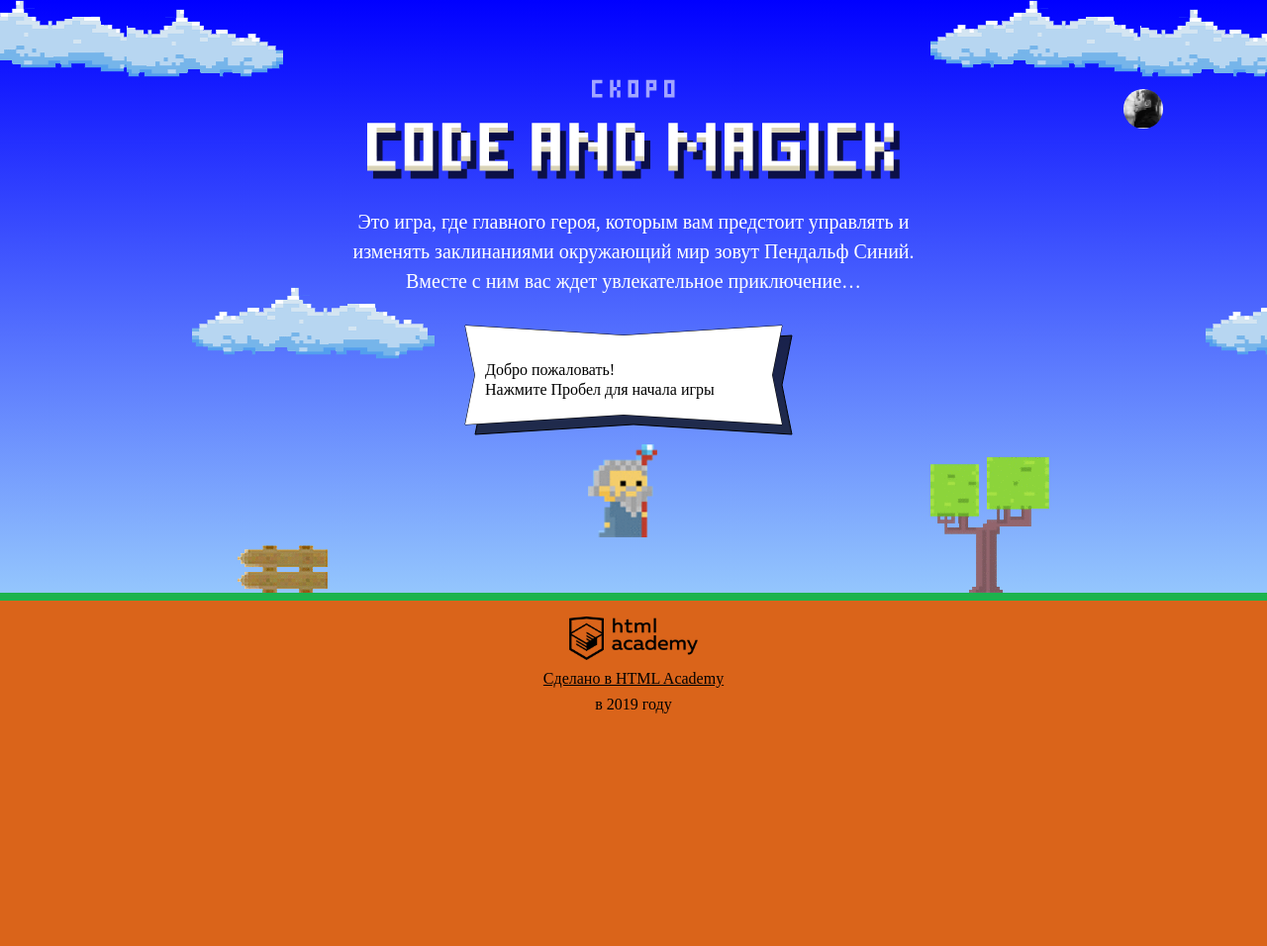
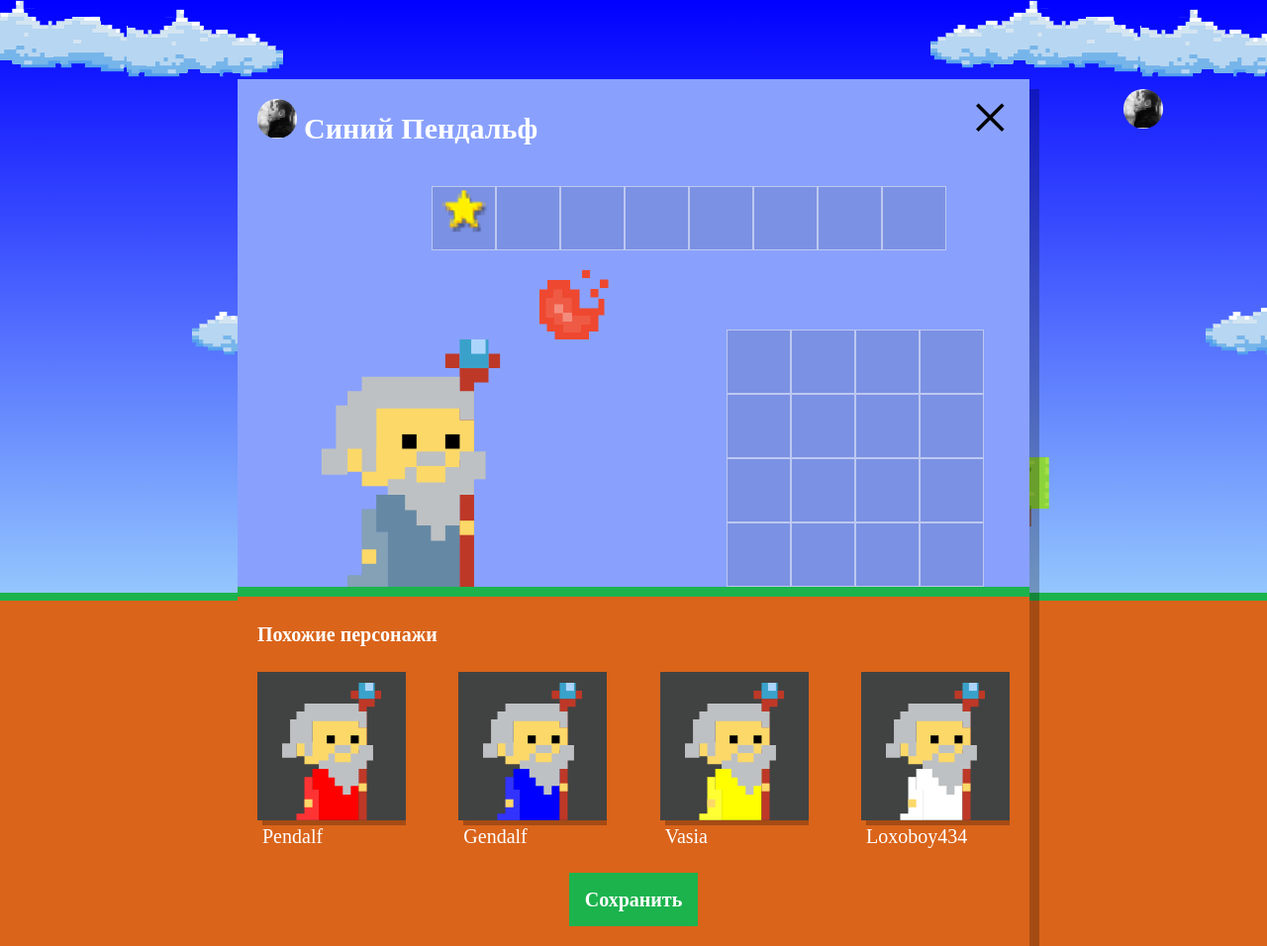
Before and after one commit to Zalat0y/JS_code-and-magick, a website: page index.html in a window 1280 px wide. Shown: the whole page at 99% size. Before the commit the page ends 800 px from the top, so only its background shows below. Drawn offline with Linux system fonts and the light colour scheme; a web font is replaced by a local one.

Commit message:
Finish 3 lesson / add setup.js and objects names

```diff
--- a/index.html
+++ b/index.html
@@ -206,6 +206,7 @@
 </script>
 <script src="js/index.js"></script>
 <script src="js/game.js"></script>
+<script src="js/setup.js"></script>
 
 </body>
 </html>
--- /dev/null
+++ b/js/setup.js
@@ -0,0 +1,64 @@
+'use strict';
+
+var userDialog = document.querySelector('.setup');
+userDialog.classList.remove('hidden');
+
+document.querySelector('.setup-similar').classList.remove('hidden');
+
+var similarListElement = document.querySelector('.setup-similar-list');
+var similarWizardTemplate = document.querySelector('#similar-wizard-template')
+.content
+.querySelector('.setup-similar-item');
+
+var WIZARDS_NAMES = ['Pendalf', 'Gendalf', 'Vasia', 'Loxoboy434'];
+
+var wizards = [
+{
+  name: WIZARDS_NAMES[0],
+  coatColor: 'red'
+},
+{
+  name: WIZARDS_NAMES[1],
+  coatColor: 'blue'
+},
+{
+  name: WIZARDS_NAMES[2],
+  coatColor: 'yellow'
+},
+{
+  name: WIZARDS_NAMES[3],
+  coatColor: 'white'
+}
+];
+
+
+
+
+var renderWizard = function (wizard) {
+  var wizardElement = similarWizardTemplate.cloneNode(true);
+
+  wizardElement.querySelector('.setup-similar-label').textContent = wizard.name;
+
+  wizardElement.querySelector('.wizard-coat').style.fill = wizard.coatColor;
+
+  return wizardElement;
+
+}
+
+
+var fragment = document.createDocumentFragment();
+for (var i = 0; i < wizards.length; i++) {
+  fragment.appendChild(renderWizard(wizards[i]));
+}
+similarListElement.appendChild(fragment);
+
+userDialog.querySelector('setup-similar').classList.remove('.hidden');
+
+
+
+
+// for (var i = 0; i < 4; i++) {
+//   var wizardElement = similarWizardTemplate.cloneNode(true);
+
+//   similarListElement.appendChild(wizardElement);
+// }
```
